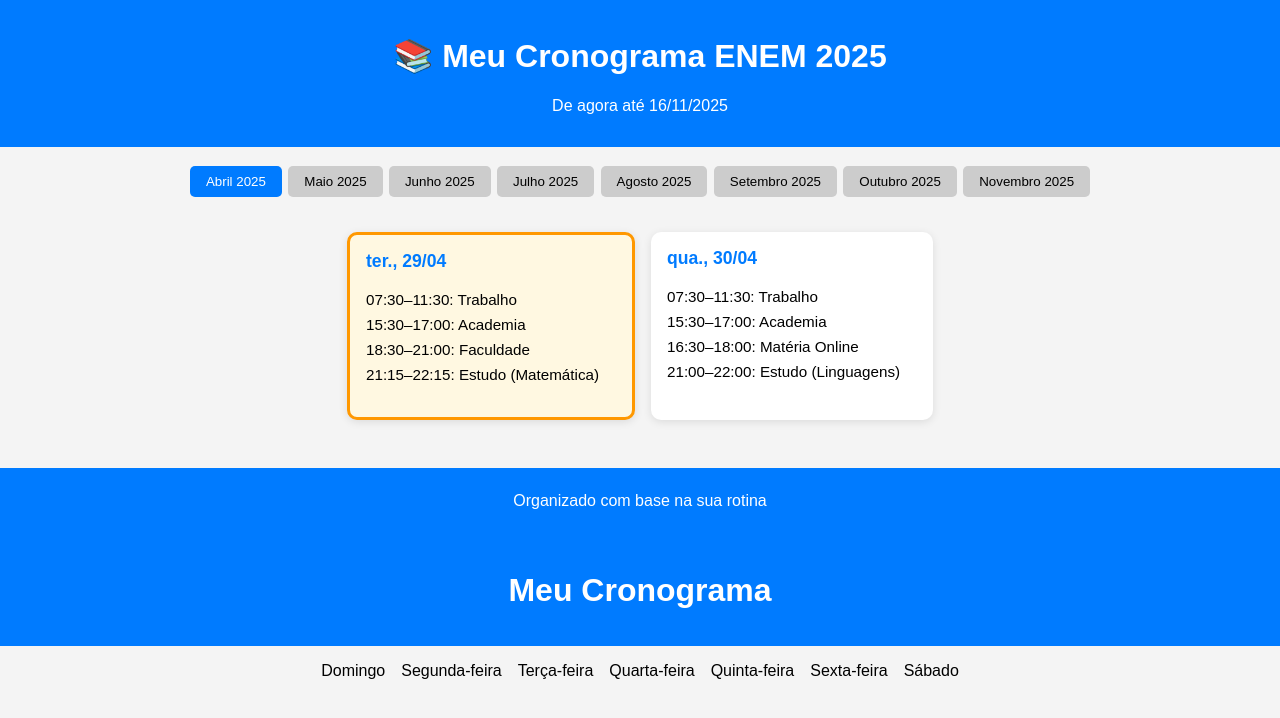
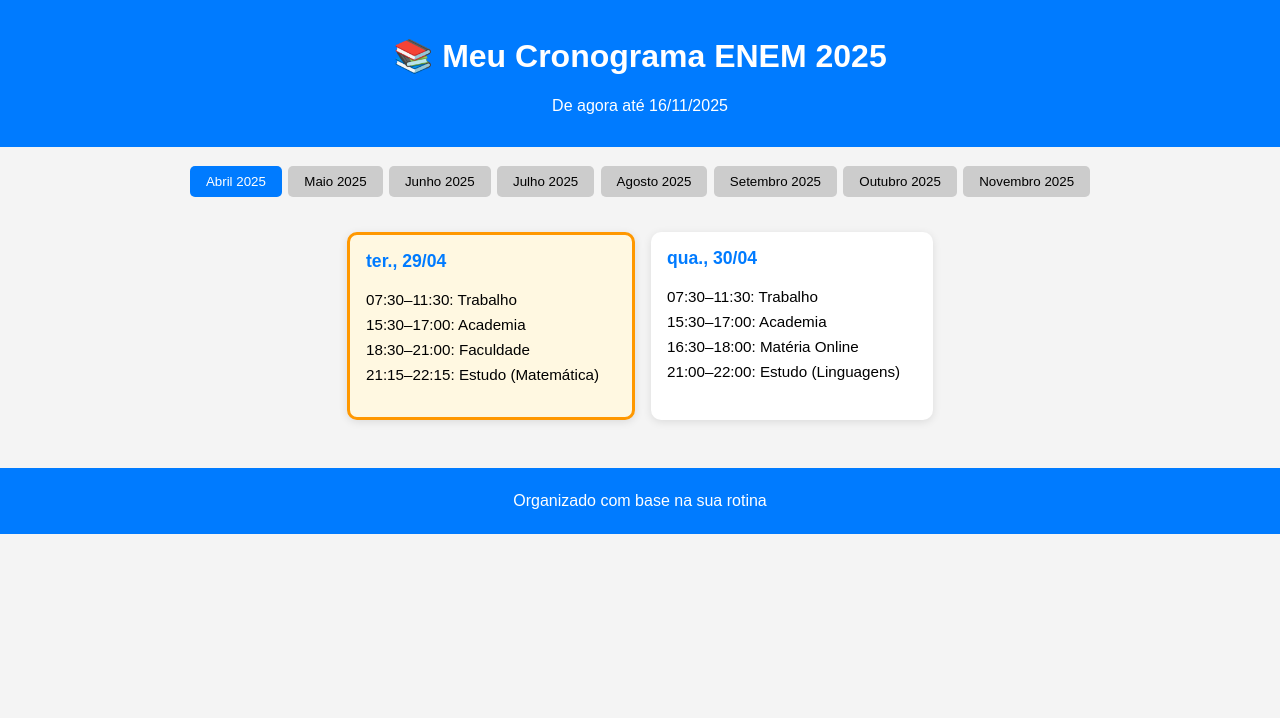
Before and after one commit to Gabriel5anttos/meu-cronograma, a plain HTML site: page index.html in a window 1280 px wide. Drawn offline with Linux system fonts and the light colour scheme.

Commit message:
Update index.html
Commit directly to the `main` branch

```diff
--- a/index.html
+++ b/index.html
@@ -44,18 +44,7 @@
     <link rel="manifest" href="manifest.json">
 </head>
 <body>
-    <header>
-        <h1>Meu Cronograma</h1>
-    </header>
-    <main class="calendario">
-        <section>Domingo</section>
-        <section>Segunda-feira</section>
-        <section>Terça-feira</section>
-        <section>Quarta-feira</section>
-        <section>Quinta-feira</section>
-        <section>Sexta-feira</section>
-        <section>Sábado</section>
-    </main>
+
     <script src="script.js"></script>
 </body>
 </html>
```
